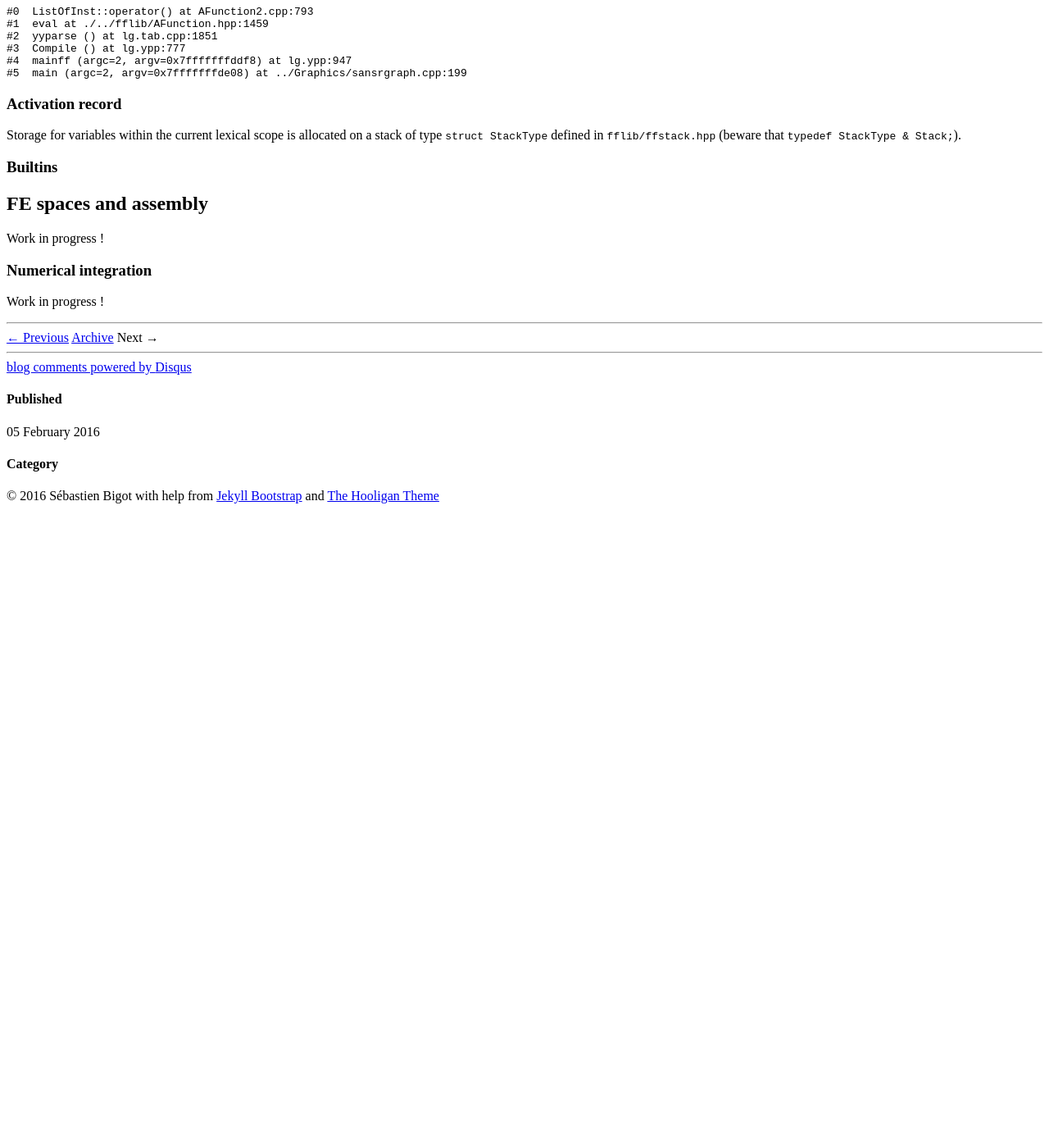
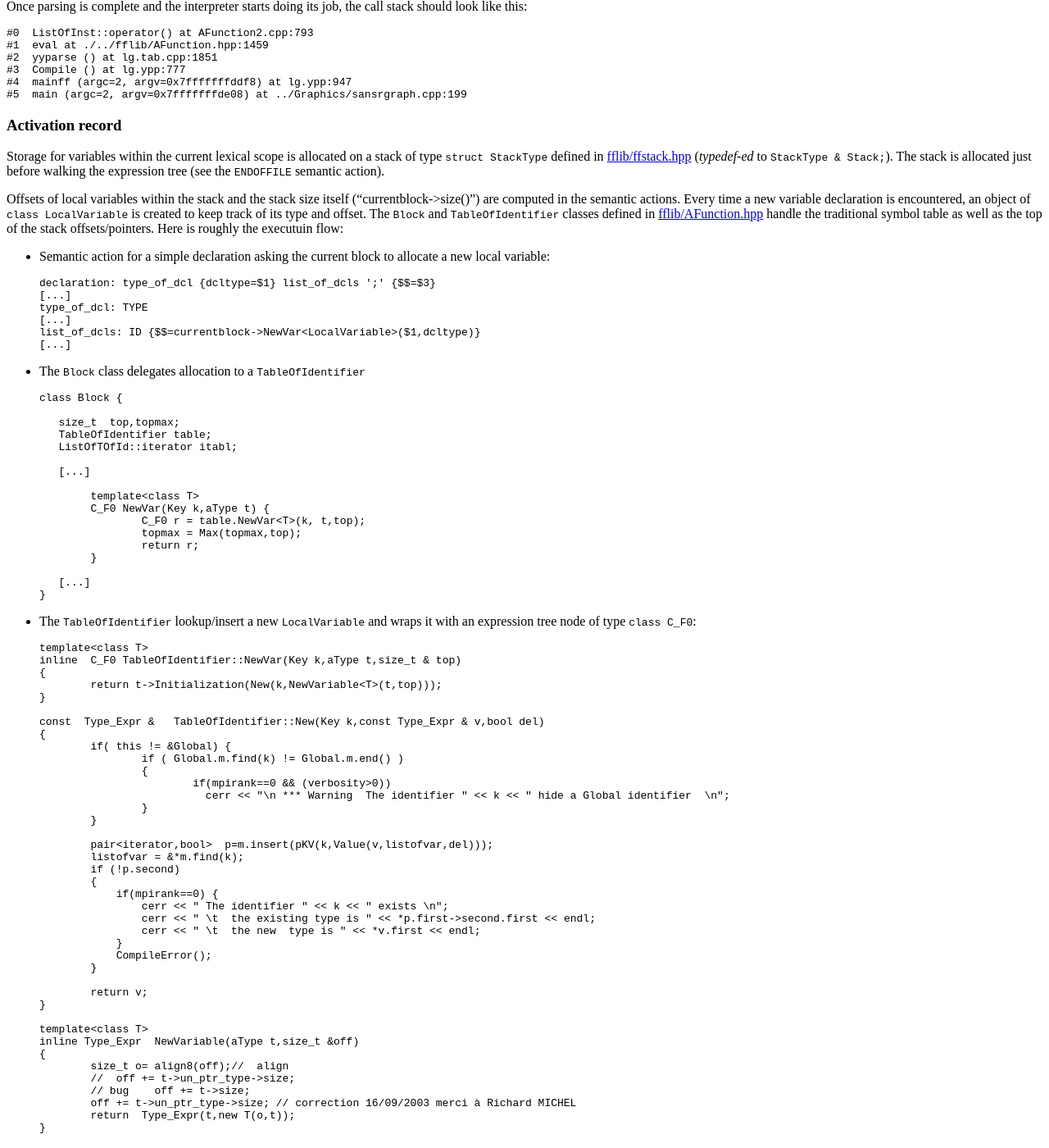
Before and after one commit to ssrb/ssrb.github.com, a Jekyll site: the page built from _posts/2016-02-05-freefem-source-code-review.md, in a window 1280 px wide and 1400 px high, scrolled down 2499 px. Shown: the whole window at 82% size. Built offline with Jekyll 4.4.1, drawn with Linux system fonts in a browser that asks for light colours; nearby versions of some CDN libraries; comment, search, counter and statistics services are not loaded; before the commit the page ends 3129 px from its top, so only the background shows below that; some of the changed text lies outside the part shown.

Commit message:
FF++ code review blog

```diff
--- a/_posts/2016-02-05-freefem-source-code-review.md
+++ b/_posts/2016-02-05-freefem-source-code-review.md
@@ -4,6 +4,7 @@ title: "FreeFem++ Source Code Review"
 description: ""
 category: ""
 tags: []
+ffsrc: "https://github.com/ssrb/freefempp/tree/master/src"
 ---
 {% include JB/setup %}
 
@@ -64,7 +65,7 @@ The 3D mesh generation relies on [Tetgen](http://wias-berlin.de/software/tetgen)
 
 ## Language
 
-`ff++` language is imperative. It borrows some syntax from `C++`. For example the stream operators (`<<` and `>>`) to perform formated I/Os which is not really the best part of `C++` ...
+`ff++` language is imperative. It borrows some syntax from C++. For example the stream operators (`<<` and `>>`) to perform formated I/Os which is not really the best part of C++ ...
 
 ### Lexer
 
@@ -92,23 +93,28 @@ the language is **not** compiled: no machine or byte code is generated whatsoeve
 ### Interpreter
 
 In `ff++`, the [Bison semantic actions](https://www.gnu.org/software/bison/manual/bison.html#Semantic-Actions) do not usually interprete statements on the fly.
-Instead an abstract syntax / expression tree is built using types defined in `fflib/AFunction.hpp`, `fflib/AFunction2.hpp`, `fflib/Operator.hpp`, etc.
+Instead an abstract syntax / expression tree is built using types defined in [fflib/AFunction.hpp]({{ page.ffsrc }}/fflib/AFunction.hpp), [fflib/AFunction2.hpp]({{ page.ffsrc }}/fflib/AFunction2.hpp), [fflib/Operator.hpp]({{ page.ffsrc }}/fflib/Operator.hpp), etc.
 
-An exception would be the `load` statement which will trigger a call to `bool load(string ss)` defined in `fflib/load.cpp`, loading shared objects ("plugins") on the fly.
+An exception would be the `load` statement which will trigger a call to `bool load(string ss)` defined in [fflib/load.cpp]({{ page.ffsrc }}/fflib/load.cpp), loading shared objects (aka "plugins") on the fly.
 
 In the top level semantic action, executed once the end of file is reached, the tree is walked and statements are interpreted:
 
 {% highlight C++ %}
 start:   input ENDOFFILE {
 	[...]
+	size_t sizestack = currentblock->size()+1024;
+	[...]
+	Stack stack = newStack(sizestack);
+	[...]
 	$1.eval(stack);
 	[...]
 }
 {% endhighlight %}
 
-In this Bison/C++ code snipet `S1` is the result of the `input` semantic action and is of type `class CListOfInst` defined in `fflib/AFunction.hpp`.
+In this Bison/C++ code snipet `S1` is the result of the `input` semantic action and is of type `class CListOfInst` defined in [fflib/AFunction.hpp]({{ page.ffsrc }}/fflib/AFunction.hpp).
 
-Ultimately the call to `CListOfInst::eval` will execute:
+Ultimately the call to `CListOfInst::eval` will execute this method which can be seen as the interpreter's main loop:
+:
 
 {% highlight C++ %}
 AnyType ListOfInst::operator()(Stack s) const {
@@ -142,11 +148,9 @@ AnyType ListOfInst::operator()(Stack s) const {
 }
 {% endhighlight %}
 
-This method can be seen as the interpreter main loop I guess.
-
 By the way, often the code is mixing (broken) English and French which is not making it easier to dive into the codebase.
 
-After parsing is complete and the interpreter starts doing its job, the stack should look like this:
+Once parsing is complete and the interpreter starts doing its job, the call stack should look like this:
 
 	#0  ListOfInst::operator() at AFunction2.cpp:793
 	#1  eval at ./../fflib/AFunction.hpp:1459
@@ -157,7 +161,100 @@ After parsing is complete and the interpreter starts doing its job, the stack sh
 
 ### Activation record
 
-Storage for variables within the current lexical scope is allocated on a stack of type `struct StackType` defined in `fflib/ffstack.hpp` (beware that `typedef StackType & Stack;`).
+Storage for variables within the current lexical scope is allocated on a stack of type `struct StackType` defined in [fflib/ffstack.hpp]({{ page.ffsrc }}/fflib/ffstack.hpp) (*typedef-ed* to `StackType & Stack;`).
+The stack is allocated just before walking the expression tree (see the `ENDOFFILE` semantic action).
+
+Offsets of local variables within the stack and the stack size itself ("currentblock->size()") are computed in the semantic actions.
+Every time a new variable declaration is encountered, an object of `class LocalVariable` is created to keep track of its type and offset.
+The `Block` and `TableOfIdentifier` classes defined in [fflib/AFunction.hpp]({{ page.ffsrc }}/fflib/AFunction.hpp) handle the traditional symbol table as well as the top of the stack offsets/pointers. Here is roughly the executuin flow:
+
+* Semantic action for a simple declaration asking the current block to allocate a new local variable:
+{% highlight C++ %}
+declaration: type_of_dcl {dcltype=$1} list_of_dcls ';' {$$=$3}
+[...]
+type_of_dcl: TYPE
+[...]
+list_of_dcls: ID {$$=currentblock->NewVar<LocalVariable>($1,dcltype)}
+[...]
+{% endhighlight %}
+
+* The `Block` class delegates allocation to a `TableOfIdentifier`
+{% highlight C++ %}
+class Block {
+
+   size_t  top,topmax;
+   TableOfIdentifier table;
+   ListOfTOfId::iterator itabl;
+
+   [...]
+
+   	template<class T>
+   	C_F0 NewVar(Key k,aType t) {
+		C_F0 r = table.NewVar<T>(k, t,top);
+		topmax = Max(topmax,top);
+		return r;
+   	}
+
+   [...]
+}
+{% endhighlight %}
+
+* The `TableOfIdentifier` lookup/insert a new `LocalVariable` and wraps it with an expression tree node of type `class C_F0`:
+{% highlight C++ %}
+template<class T>
+inline  C_F0 TableOfIdentifier::NewVar(Key k,aType t,size_t & top)
+{
+	return t->Initialization(New(k,NewVariable<T>(t,top)));
+}
+
+const  Type_Expr &   TableOfIdentifier::New(Key k,const Type_Expr & v,bool del)
+{
+	if( this != &Global) {
+		if ( Global.m.find(k) != Global.m.end() )
+		{
+			if(mpirank==0 && (verbosity>0))
+			  cerr << "\n *** Warning  The identifier " << k << " hide a Global identifier  \n";
+		}
+	}
+
+	pair<iterator,bool>  p=m.insert(pKV(k,Value(v,listofvar,del)));
+	listofvar = &*m.find(k);
+	if (!p.second)
+	{
+	    if(mpirank==0) {
+		cerr << " The identifier " << k << " exists \n";
+		cerr << " \t  the existing type is " << *p.first->second.first << endl;
+		cerr << " \t  the new  type is " << *v.first << endl;
+	    }
+	    CompileError();
+	}
+
+	return v;
+}
+
+template<class T>
+inline Type_Expr  NewVariable(aType t,size_t &off)
+{
+	size_t o= align8(off);//  align
+	//  off += t->un_ptr_type->size;
+	// bug    off += t->size;
+	off += t->un_ptr_type->size; // correction 16/09/2003 merci à Richard MICHEL
+	return  Type_Expr(t,new T(o,t));
+}
+{% endhighlight %}
+
+
+A simple "int a;" statement call stack looks like this:
+
+	#0  NewVariable<LocalVariable> (off=@0x1063218: 48, t=0xfe5ad0) at ./../fflib/AFunction.hpp:1839
+	#1  TableOfIdentifier::NewVar<LocalVariable> (this=this@entry=0x1063228, k=0x1058ba0 "a", t=0xfe5ad0, top=@0x1063218: 48) at ./../fflib/AFunction.hpp:1890
+	#2  0x0000000000791823 in NewVar<LocalVariable> (t=<optimized out>, k=<optimized out>, this=0x1063210) at ./../fflib/AFunction.hpp:2096
+	#3  lgparse () at lg.ypp:386
+	#4  0x0000000000794a5a in Compile () at lg.ypp:777
+	#5  0x0000000000795320 in mainff (argc=2, argv=0x7fffffffde08) at lg.ypp:947
+	#6  0x00007ffff5566ec5 in __libc_start_main (main=0x788680 <main(int, char**)>, argc=2, argv=0x7fffffffde08, init=<optimized out>, fini=<optimized out>, rtld_fini=<optimized out>, stack_end=0x7fffffffddf8) at libc-start.c:287
+	#7  0x000000000078be67 in _start ()
+
 
 ### Builtins
 
```
Also changed, not shown: other parts of _posts/2016-02-05-freefem-source-code-review.md (+3 -3 lines).
